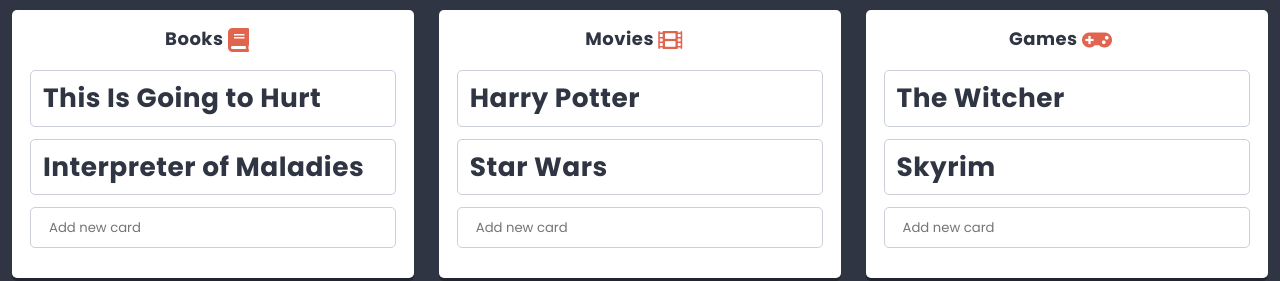
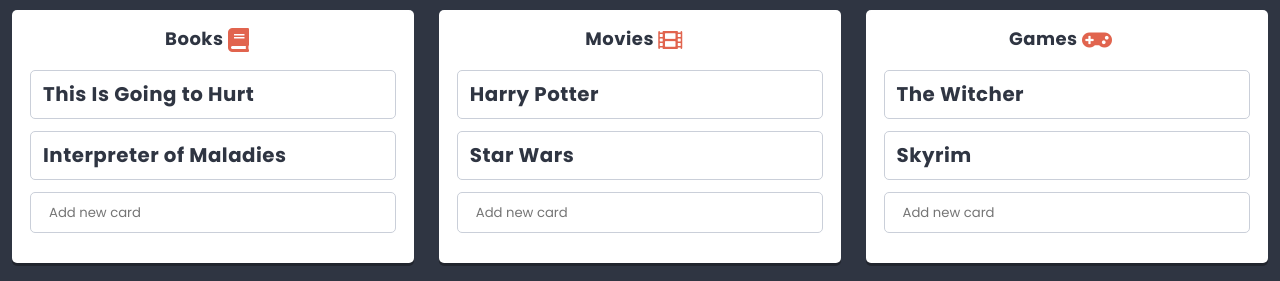
Before and after one commit to DominikSko/project-react, a React app: page / in a window 1280 px wide. Shown: the part 422-703 px from the top of the page. Built offline with nearby package versions, Linux system fonts and the light colour scheme.

Commit message:
Fixed react font

```diff
--- a/src/components/Card/Card.js
+++ b/src/components/Card/Card.js
@@ -11,9 +11,9 @@
   render(){
     const {title} = this.props;
     return(
-      <section className={styles.component}>
-        <h1>{title}</h1>
-      </section>
+      <article className={styles.component}>
+        <h2>{title}</h2>
+      </article>
     );
   }
 }
```
